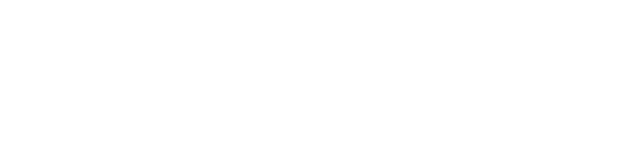
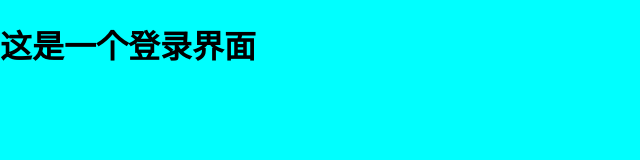
Before and after one commit to LLWWPP/project_02, a plain HTML site: page index.html in a window 1280 px wide. Shown: the whole page, without its empty margins (0-640 px from the left). Drawn offline with Linux system fonts and the light colour scheme.

Commit message:
完成了登录功能

```diff
--- a/index.css
+++ b/index.css
@@ -0,0 +1,6 @@
+html,
+body{
+    margin: 0;
+    padding: 0;
+    background-color: aqua;
+}
--- a/index.html
+++ b/index.html
@@ -5,8 +5,9 @@
     <meta http-equiv="X-UA-Compatible" content="IE=edge">
     <meta name="viewport" content="width=device-width, initial-scale=1.0">
     <title>Document</title>
+    <link rel="stylesheet" href="./index.css">
 </head>
 <body>
-
+    <h1>这是一个登录界面</h1>
 </body>
 </html>
```
